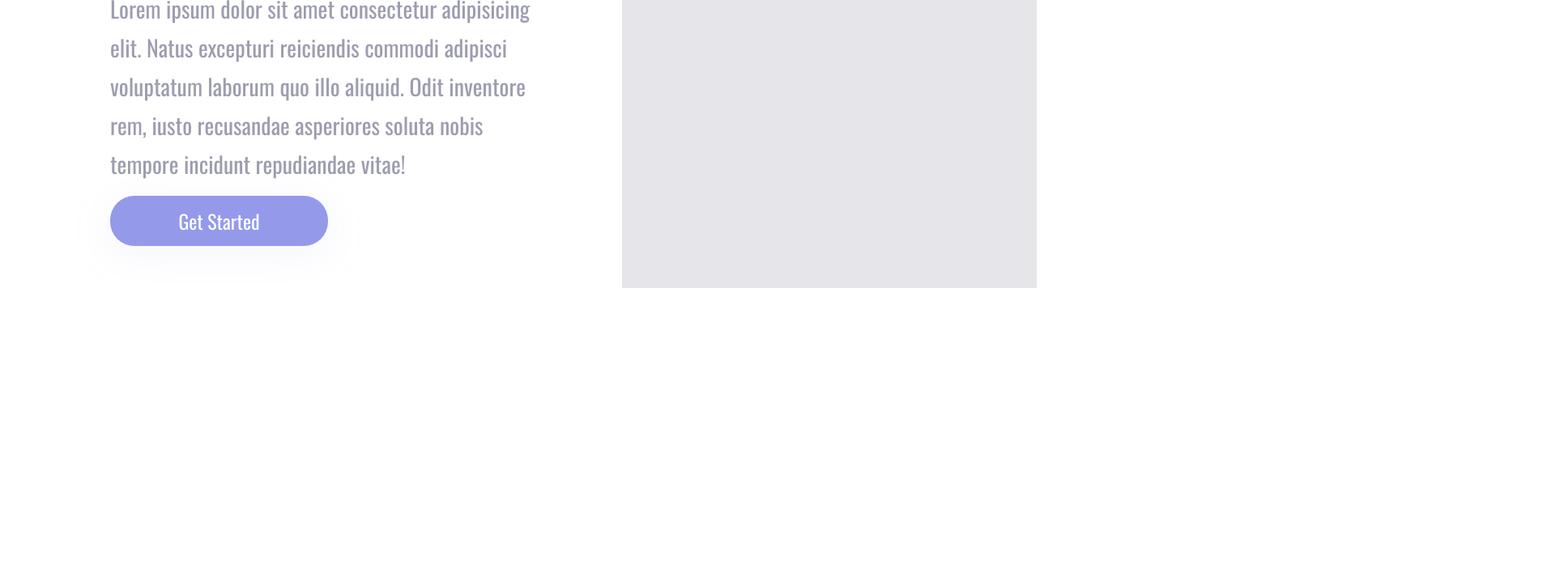
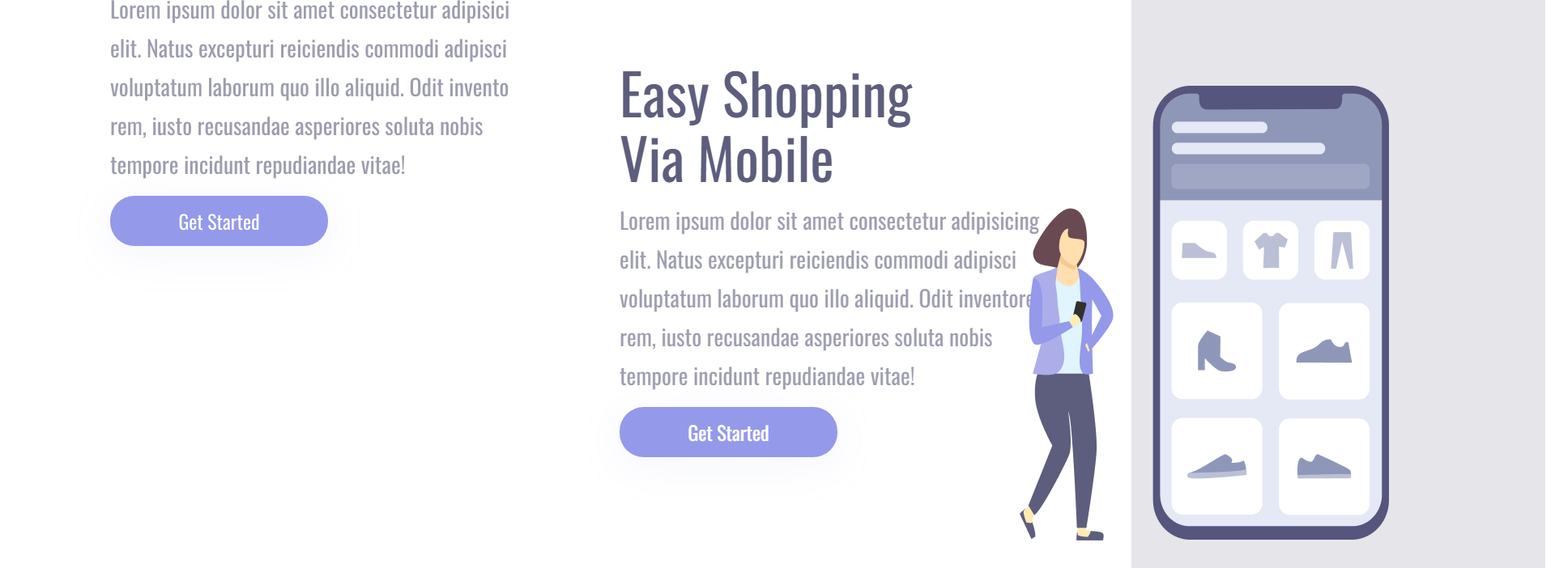
Before and after one commit to Uriel303/Easy-shopping, a plain HTML site: page index.html in a window 1280 px wide. Shown: the part 444-1146 px from the top of the page at 81% size, 1920 px wide, since content can reach past the window. Before the commit the page ends 800 px from the top, so only its background shows below. Drawn offline with nearby package versions, Linux system fonts and the light colour scheme.

Commit message:
alteração no index

```diff
--- a/index.html
+++ b/index.html
@@ -23,7 +23,7 @@
                     <a>About</a>
                     <a>Contact</a>
                 </header>
-                <img alt="girl with cell phone in hand" src="./assets/Easy.png">
+                <img alt="girl with cell phone in hand" src="./assets/Eassy.png">
         </section>
     </div>
 
```
